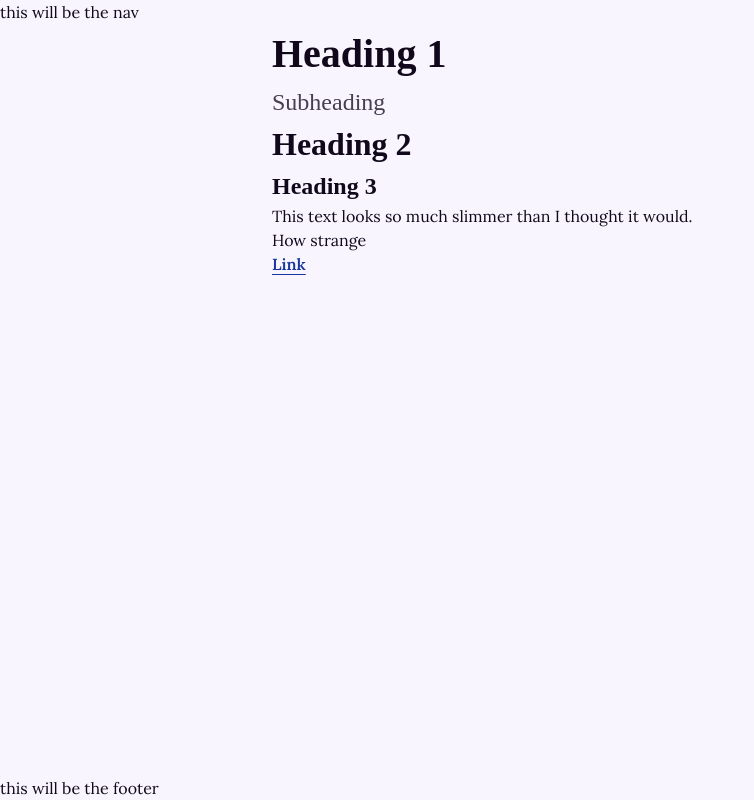
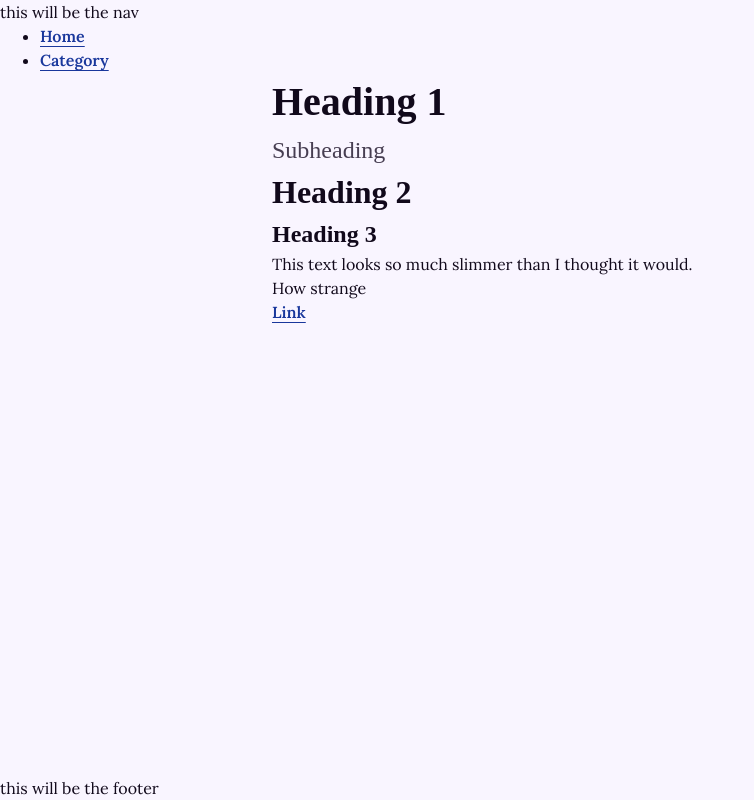
Before and after one commit to sireteller/lavendlik-shop, an Angular app: page / in a window 1280 px wide. Shown: the whole page, without its empty margins (0-754 px from the left). Built offline with nearby package versions, Linux system fonts and the light colour scheme; a web font is replaced by a local one.

Commit message:
feat: add basic routing

```diff
--- a/src/app/app.component.html
+++ b/src/app/app.component.html
@@ -1,19 +1,29 @@
 <div>
   <header>
-    <nav>this will be the nav</nav>
+    <nav>
+      this will be the nav
+      <ul>
+        <li>
+          <a
+            routerLink=""
+            routerLinkActive="active"
+            ariaCurrentWhenActive="page"
+            >Home</a
+          >
+        </li>
+        <li>
+          <a
+            routerLink="/category"
+            routerLinkActive="active"
+            ariaCurrentWhenActive="page"
+            >Category</a
+          >
+        </li>
+      </ul>
+    </nav>
   </header>
 
   <main>
-    <div class="container">
-      <h1>Heading 1</h1>
-      <div class="subheading">Subheading</div>
-      <h2>Heading 2</h2>
-      <h3>Heading 3</h3>
-      <p>This text looks so much slimmer than I thought it would.</p>
-      <p>How strange</p>
-      <a href="/">Link</a>
-    </div>
-
     <router-outlet />
   </main>
 </div>
--- a/src/app/app.component.ts
+++ b/src/app/app.component.ts
@@ -1,11 +1,11 @@
 import { Component } from '@angular/core';
-import { RouterOutlet } from '@angular/router';
+import { RouterLink, RouterLinkActive, RouterOutlet } from '@angular/router';
 
 @Component({
   selector: 'app-root',
-  imports: [RouterOutlet],
+  imports: [RouterOutlet, RouterLink, RouterLinkActive],
   templateUrl: './app.component.html',
-  styleUrl: './app.component.css'
+  styleUrl: './app.component.css',
 })
 export class AppComponent {
   title = 'lavendlik-shop';
--- a/src/app/app.routes.ts
+++ b/src/app/app.routes.ts
@@ -1,3 +1,21 @@
 import { Routes } from '@angular/router';
 
-export const routes: Routes = [];
+import { HomeComponent } from './views/home/home.component';
+import { CategoryComponent } from './views/category/category.component';
+
+export const routes: Routes = [
+  {
+    path: '',
+    title: 'Lavendlik',
+    loadComponent: () =>
+      import('./views/home/home.component').then((c) => c.HomeComponent),
+  },
+  {
+    path: 'category',
+    title: 'Category | Lavendlik',
+    loadComponent: () =>
+      import('./views/category/category.component').then(
+        (c) => c.CategoryComponent,
+      ),
+  },
+];
--- /dev/null
+++ b/src/app/views/category/category.component.html
@@ -0,0 +1 @@
+<p>category works!</p>
--- /dev/null
+++ b/src/app/views/home/home.component.html
@@ -0,0 +1,9 @@
+<div class="util-container">
+  <h1>Heading 1</h1>
+  <div class="util-subheading">Subheading</div>
+  <h2>Heading 2</h2>
+  <h3>Heading 3</h3>
+  <p>This text looks so much slimmer than I thought it would.</p>
+  <p>How strange</p>
+  <a href="/">Link</a>
+</div>
--- a/src/css/utils.css
+++ b/src/css/utils.css
@@ -1,10 +1,10 @@
-.container {
+.util-container {
   margin: 0 auto;
   max-width: var(--max-width-page-content);
   padding: 0 var(--spacing-medium);
 }
 
-.subheading {
+.util-subheading {
   color: var(--color-text-secondary);
   font-family: var(--font-family-accent);
   font-size: var(--font-size-large);
```
Also changed, not shown: src/app/views/category/category.component.ts (added, +11 -0 lines), src/app/views/home/home.component.ts (added, +11 -0 lines), src/app/views/category/category.component.css (added), src/app/views/home/home.component.css (added), 2 other files (tests, documents, lock files or other folders).
